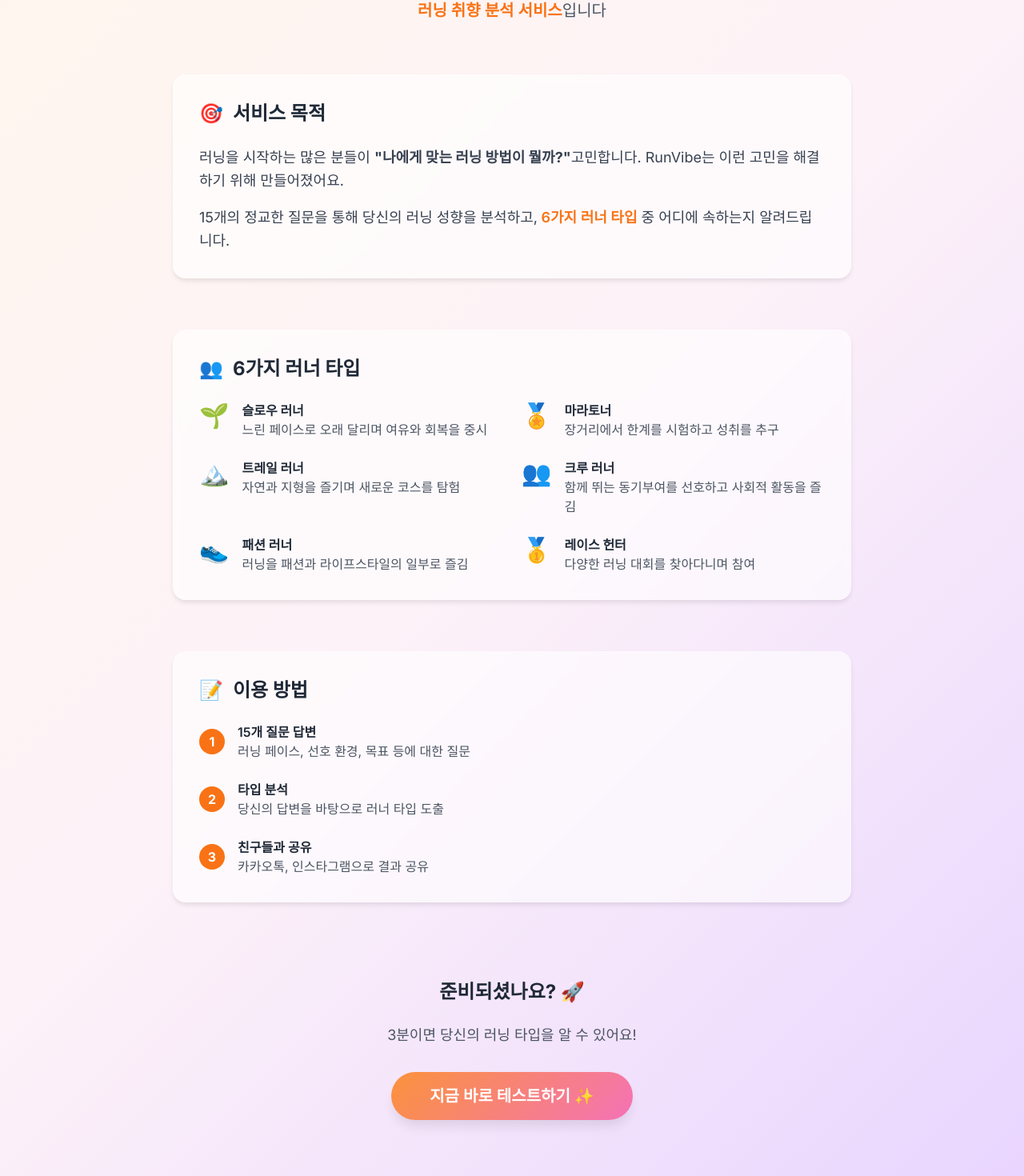
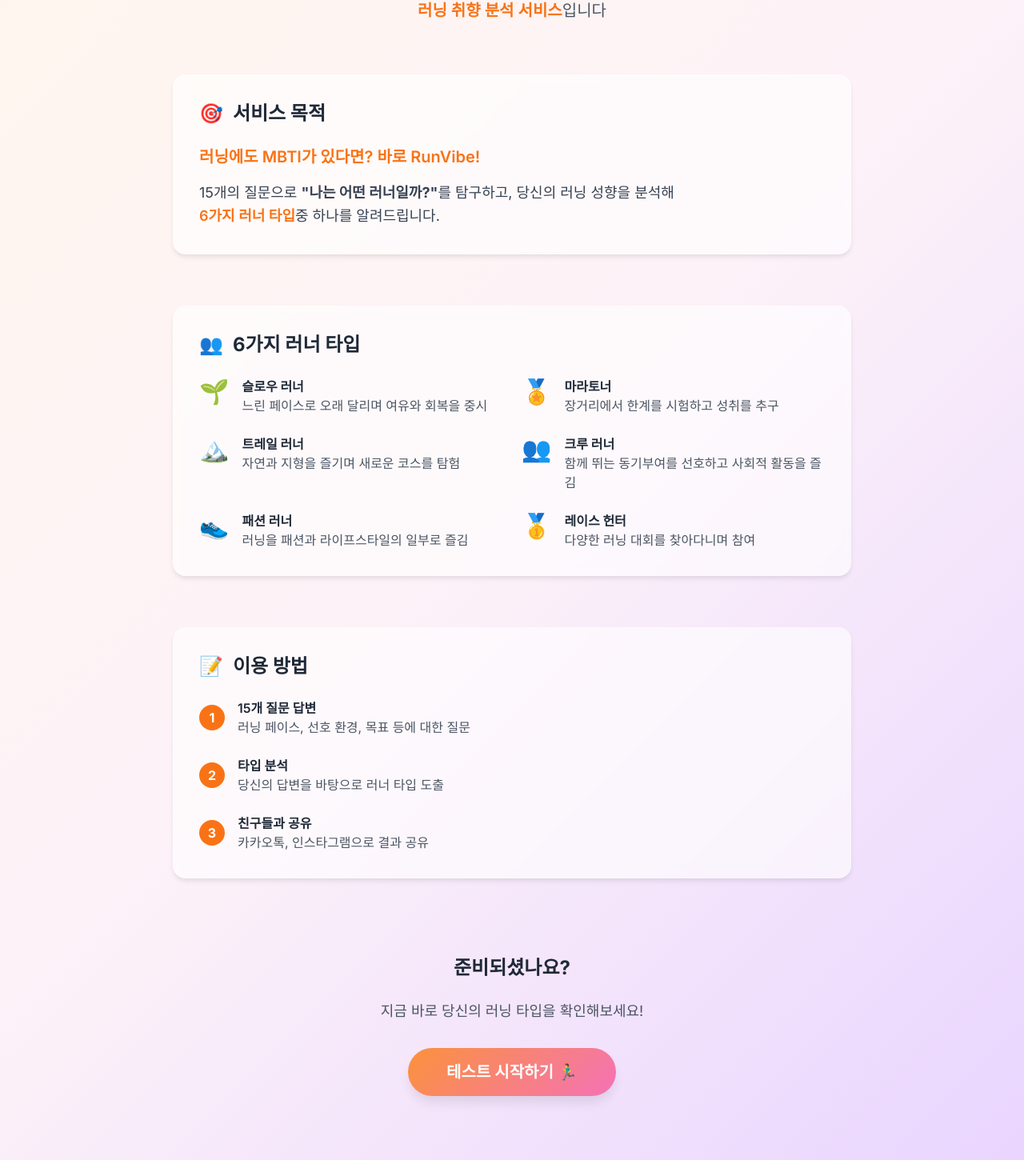
Before and after one commit to 5urf/runvibe, a Next.js app: page /about in a window 1280 px wide. Shown: the part 213-1683 px from the top of the page at 80% size. Built offline with nearby package versions, Linux system fonts and the light colour scheme.

Commit message:
refactor(about): 서비스 소개 페이지 개선 및 메타데이터 추가
- 시멘틱 마크업 개선
- 메타데이터 추가

```diff
--- a/src/app/about/page.tsx
+++ b/src/app/about/page.tsx
@@ -1,9 +1,54 @@
 import { Button } from "@/components/ui";
+import { Metadata } from "next";
 import Link from "next/link";
+
+export const metadata: Metadata = {
+  title: "서비스 소개",
+  description:
+    "러닝에도 MBTI가 있다면? RunVibe로 나만의 러닝 성향을 분석하고 6가지 러너 타입을 확인해보세요. 15개 질문으로 당신의 러닝 스타일을 발견하세요.",
+  keywords: [
+    "러닝",
+    "취향분석",
+    "러닝테스트",
+    "MBTI",
+    "러너타입",
+    "슬로우러너",
+    "마라토너",
+    "트레일러너",
+    "크루러너",
+    "패션러너",
+    "레이스헌터",
+    "RunVibe",
+    "서비스소개",
+    "마라톤",
+    "조깅",
+  ],
+  openGraph: {
+    title: "RunVibe 서비스 소개 - 나만의 러닝 성향 분석",
+    description:
+      "러닝에도 MBTI가 있다면? 15개 질문으로 당신의 러닝 성향을 분석하고 6가지 러너 타입 중 하나를 알려드립니다.",
+    type: "website",
+    url: "/about",
+    siteName: "RunVibe",
+  },
+  twitter: {
+    card: "summary_large_image",
+    title: "RunVibe 서비스 소개 - 나만의 러닝 성향 분석",
+    description:
+      "러닝에도 MBTI가 있다면? 15개 질문으로 당신의 러닝 성향을 분석하고 6가지 러너 타입 중 하나를 알려드립니다.",
+  },
+  alternates: {
+    canonical: "/about",
+  },
+  robots: {
+    index: true,
+    follow: true,
+  },
+};
 
 export default function AboutPage() {
   return (
-    <div className='min-h-screen'>
+    <main className='min-h-screen'>
       <div className='max-w-4xl mx-auto px-6 py-12'>
         <div className='text-center mb-16'>
           <h1 className='text-4xl font-bold text-gray-800 mb-6'>
@@ -25,21 +70,20 @@ export default function AboutPage() {
             <h2 className='text-2xl font-bold text-gray-800 mb-6 flex items-center'>
               🎯 <span className='ml-3'>서비스 목적</span>
             </h2>
-            <div className='text-gray-700 text-lg leading-relaxed space-y-4'>
-              <p>
-                러닝을 시작하는 많은 분들이{" "}
-                <strong>&quot;나에게 맞는 러닝 방법이 뭘까?&quot;</strong>
-                고민합니다. RunVibe는 이런 고민을 해결하기 위해 만들어졌어요.
+            <article className='text-gray-700 text-lg leading-relaxed space-y-4'>
+              <p className='text-primary-500 font-semibold text-xl'>
+                러닝에도 MBTI가 있다면? 바로 RunVibe!
               </p>
               <p>
-                15개의 정교한 질문을 통해 당신의 러닝 성향을 분석하고,
+                15개의 질문으로 <strong>&quot;나는 어떤 러너일까?&quot;</strong>
+                를 탐구하고, 당신의 러닝 성향을 분석해
+                <br />
                 <span className='text-primary-500 font-semibold'>
-                  {" "}
                   6가지 러너 타입
-                </span>{" "}
-                중 어디에 속하는지 알려드립니다.
+                </span>
+                중 하나를 알려드립니다.
               </p>
-            </div>
+            </article>
           </section>
 
           {/* 6가지 러너 타입 */}
@@ -48,7 +92,7 @@ export default function AboutPage() {
               👥 <span className='ml-3'>6가지 러너 타입</span>
             </h2>
             <div className='grid grid-cols-1 md:grid-cols-2 gap-6'>
-              <div className='flex items-start space-x-4'>
+              <article className='flex items-start space-x-4'>
                 <div className='text-3xl'>🌱</div>
                 <div>
                   <h3 className='font-bold text-gray-800'>슬로우 러너</h3>
@@ -56,8 +100,8 @@ export default function AboutPage() {
                     느린 페이스로 오래 달리며 여유와 회복을 중시
                   </p>
                 </div>
-              </div>
-              <div className='flex items-start space-x-4'>
+              </article>
+              <article className='flex items-start space-x-4'>
                 <div className='text-3xl'>🏅</div>
                 <div>
                   <h3 className='font-bold text-gray-800'>마라토너</h3>
@@ -65,8 +109,8 @@ export default function AboutPage() {
                     장거리에서 한계를 시험하고 성취를 추구
                   </p>
                 </div>
-              </div>
-              <div className='flex items-start space-x-4'>
+              </article>
+              <article className='flex items-start space-x-4'>
                 <div className='text-3xl'>🏔️</div>
                 <div>
                   <h3 className='font-bold text-gray-800'>트레일 러너</h3>
@@ -74,8 +118,8 @@ export default function AboutPage() {
                     자연과 지형을 즐기며 새로운 코스를 탐험
                   </p>
                 </div>
-              </div>
-              <div className='flex items-start space-x-4'>
+              </article>
+              <article className='flex items-start space-x-4'>
                 <div className='text-3xl'>👥</div>
                 <div>
                   <h3 className='font-bold text-gray-800'>크루 러너</h3>
@@ -83,8 +127,8 @@ export default function AboutPage() {
                     함께 뛰는 동기부여를 선호하고 사회적 활동을 즐김
                   </p>
                 </div>
-              </div>
-              <div className='flex items-start space-x-4'>
+              </article>
+              <article className='flex items-start space-x-4'>
                 <div className='text-3xl'>👟</div>
                 <div>
                   <h3 className='font-bold text-gray-800'>패션 러너</h3>
@@ -92,8 +136,8 @@ export default function AboutPage() {
                     러닝을 패션과 라이프스타일의 일부로 즐김
                   </p>
                 </div>
-              </div>
-              <div className='flex items-start space-x-4'>
+              </article>
+              <article className='flex items-start space-x-4'>
                 <div className='text-3xl'>🥇</div>
                 <div>
                   <h3 className='font-bold text-gray-800'>레이스 헌터</h3>
@@ -101,7 +145,7 @@ export default function AboutPage() {
                     다양한 러닝 대회를 찾아다니며 참여
                   </p>
                 </div>
-              </div>
+              </article>
             </div>
           </section>
 
@@ -110,8 +154,8 @@ export default function AboutPage() {
             <h2 className='text-2xl font-bold text-gray-800 mb-6 flex items-center'>
               📝 <span className='ml-3'>이용 방법</span>
             </h2>
-            <div className='space-y-6'>
-              <div className='flex items-center space-x-4'>
+            <ol className='space-y-6'>
+              <li className='flex items-center space-x-4'>
                 <div className='w-8 h-8 bg-primary-500 text-white rounded-full flex items-center justify-center font-bold'>
                   1
                 </div>
@@ -123,8 +167,8 @@ export default function AboutPage() {
                     러닝 페이스, 선호 환경, 목표 등에 대한 질문
                   </p>
                 </div>
-              </div>
-              <div className='flex items-center space-x-4'>
+              </li>
+              <li className='flex items-center space-x-4'>
                 <div className='w-8 h-8 bg-primary-500 text-white rounded-full flex items-center justify-center font-bold'>
                   2
                 </div>
@@ -134,8 +178,8 @@ export default function AboutPage() {
                     당신의 답변을 바탕으로 러너 타입 도출
                   </p>
                 </div>
-              </div>
-              <div className='flex items-center space-x-4'>
+              </li>
+              <li className='flex items-center space-x-4'>
                 <div className='w-8 h-8 bg-primary-500 text-white rounded-full flex items-center justify-center font-bold'>
                   3
                 </div>
@@ -145,26 +189,26 @@ export default function AboutPage() {
                     카카오톡, 인스타그램으로 결과 공유
                   </p>
                 </div>
-              </div>
-            </div>
+              </li>
+            </ol>
           </section>
 
           {/* CTA */}
           <section className='text-center py-8'>
             <h2 className='text-2xl font-bold text-gray-800 mb-6'>
-              준비되셨나요? 🚀
+              준비되셨나요?
             </h2>
             <p className='text-gray-600 mb-8 text-lg'>
-              3분이면 당신의 러닝 타입을 알 수 있어요!
+              지금 바로 당신의 러닝 타입을 확인해보세요!
             </p>
             <Link href='/test'>
               <Button variant='gradient' size='xl'>
-                지금 바로 테스트하기 ✨
+                테스트 시작하기 🏃‍♂️
               </Button>
             </Link>
           </section>
         </div>
       </div>
-    </div>
+    </main>
   );
 }
```
